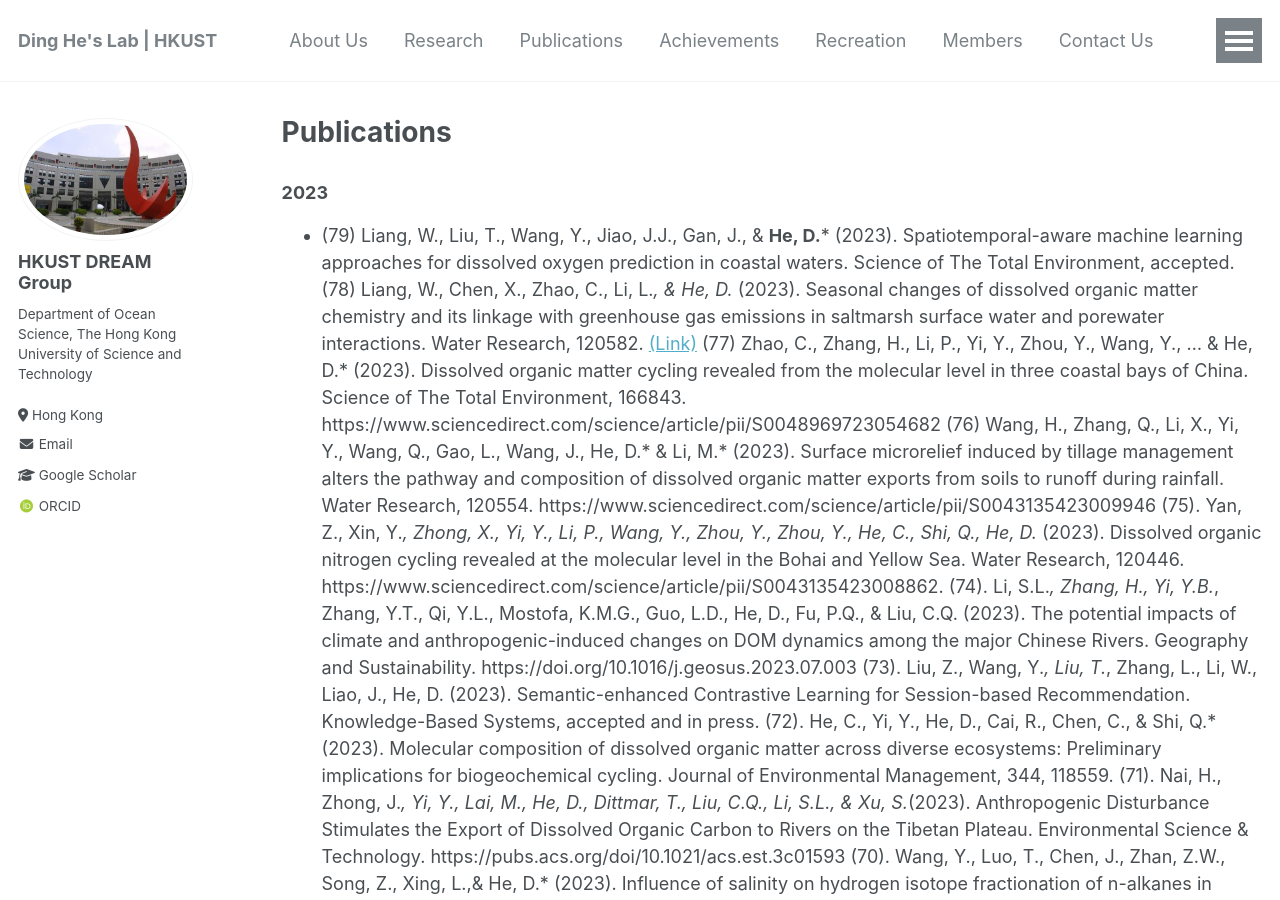
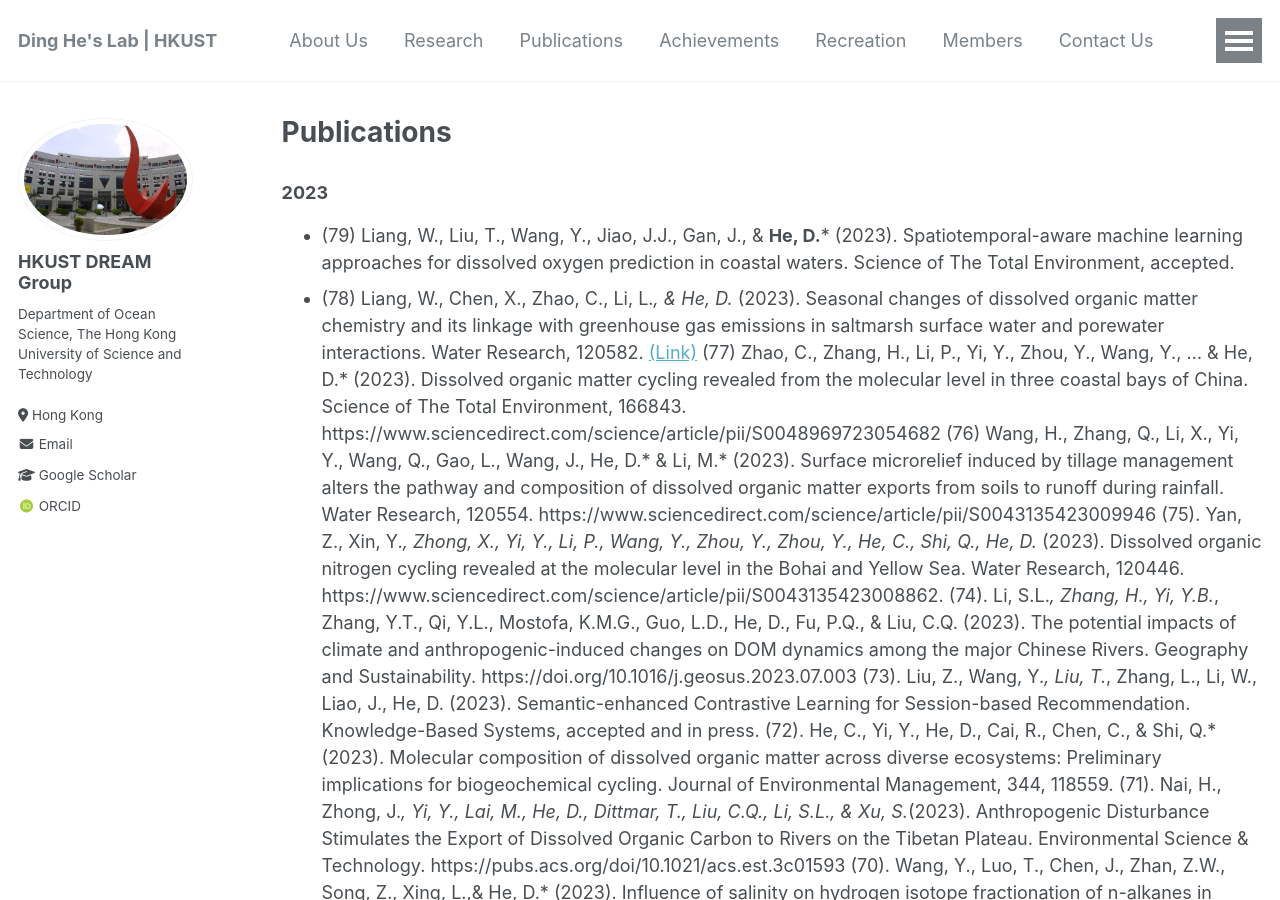
Before and after one commit to hkustDingHe/hkustDingHe.github.io, a Jekyll site: the page built from _pages/publications.md, in a window 1280 px wide and 900 px high. Built offline with Jekyll 4.4.1, drawn with Linux system fonts in a browser that asks for light colours; some web fonts are replaced.

```diff
--- a/_pages/publications.md
+++ b/_pages/publications.md
@@ -9,7 +9,7 @@ author_profile: true
 
 ### 2023
 - (79) Liang, W., Liu, T., Wang, Y., Jiao, J.J., Gan, J., & **He, D.*** (2023). Spatiotemporal-aware machine learning approaches for dissolved oxygen prediction in coastal waters. Science of The Total Environment, accepted.
-(78) Liang, W., Chen, X., Zhao, C., Li, L.*, & He, D.* (2023). Seasonal changes of dissolved organic matter chemistry and its linkage with greenhouse gas emissions in saltmarsh surface water and porewater interactions. Water Research, 120582. [(Link)](https://www.sciencedirect.com/science/article/pii/S0043135423010229)
+- (78) Liang, W., Chen, X., Zhao, C., Li, L.*, & He, D.* (2023). Seasonal changes of dissolved organic matter chemistry and its linkage with greenhouse gas emissions in saltmarsh surface water and porewater interactions. Water Research, 120582. [(Link)](https://www.sciencedirect.com/science/article/pii/S0043135423010229)
 (77) Zhao, C., Zhang, H., Li, P., Yi, Y., Zhou, Y., Wang, Y., … & He, D.* (2023). Dissolved organic matter cycling revealed from the molecular level in three coastal bays of China. Science of The Total Environment, 166843. https://www.sciencedirect.com/science/article/pii/S0048969723054682
 (76) Wang, H., Zhang, Q., Li, X., Yi, Y., Wang, Q., Gao, L., Wang, J., He, D.* & Li, M.* (2023). Surface microrelief induced by tillage management alters the pathway and composition of dissolved organic matter exports from soils to runoff during rainfall. Water Research, 120554. https://www.sciencedirect.com/science/article/pii/S0043135423009946
 (75). Yan, Z., Xin, Y.*, Zhong, X., Yi, Y., Li, P., Wang, Y., Zhou, Y., Zhou, Y., He, C., Shi, Q., He, D.* (2023). Dissolved organic nitrogen cycling revealed at the molecular level in the Bohai and Yellow Sea. Water Research, 120446. https://www.sciencedirect.com/science/article/pii/S0043135423008862.
```
